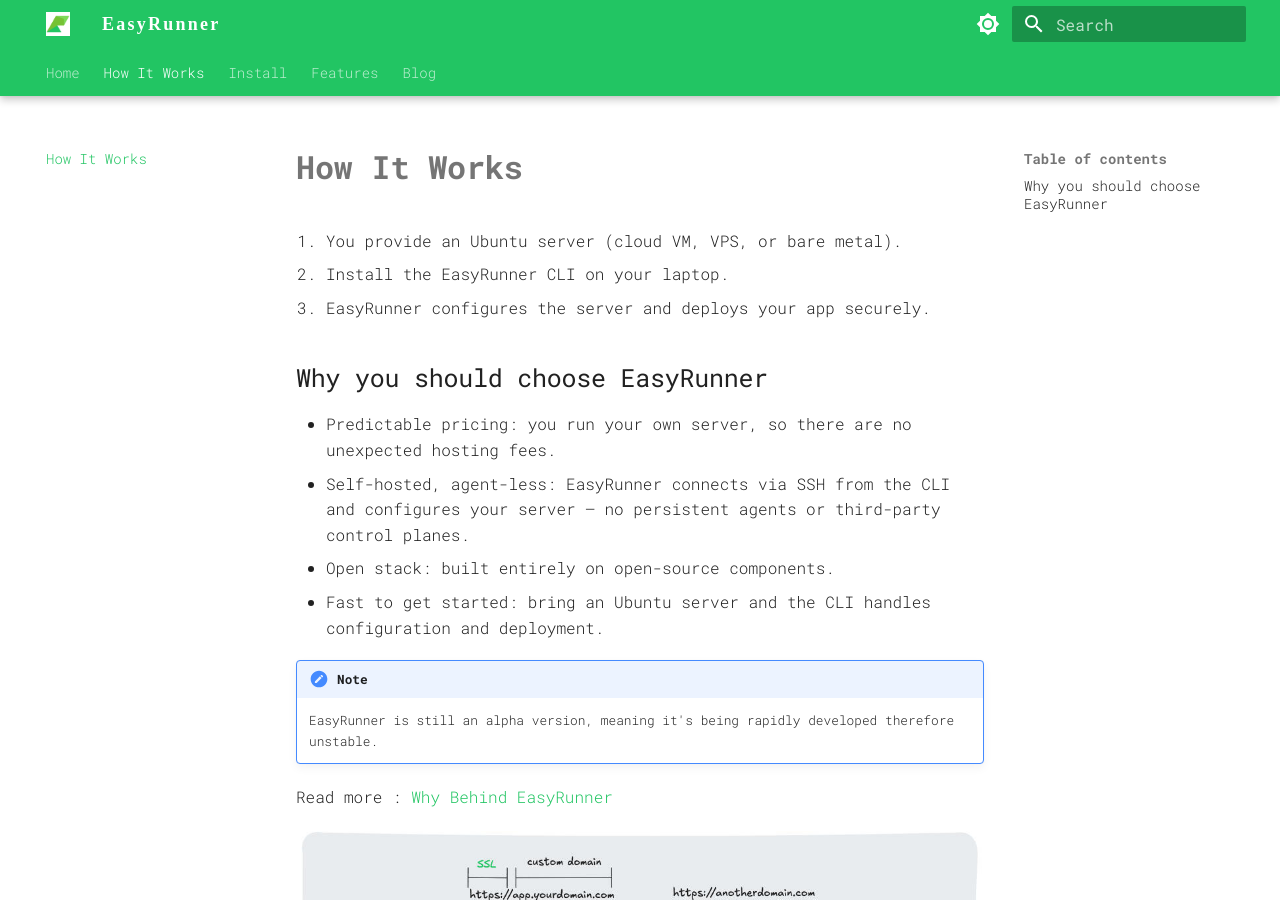
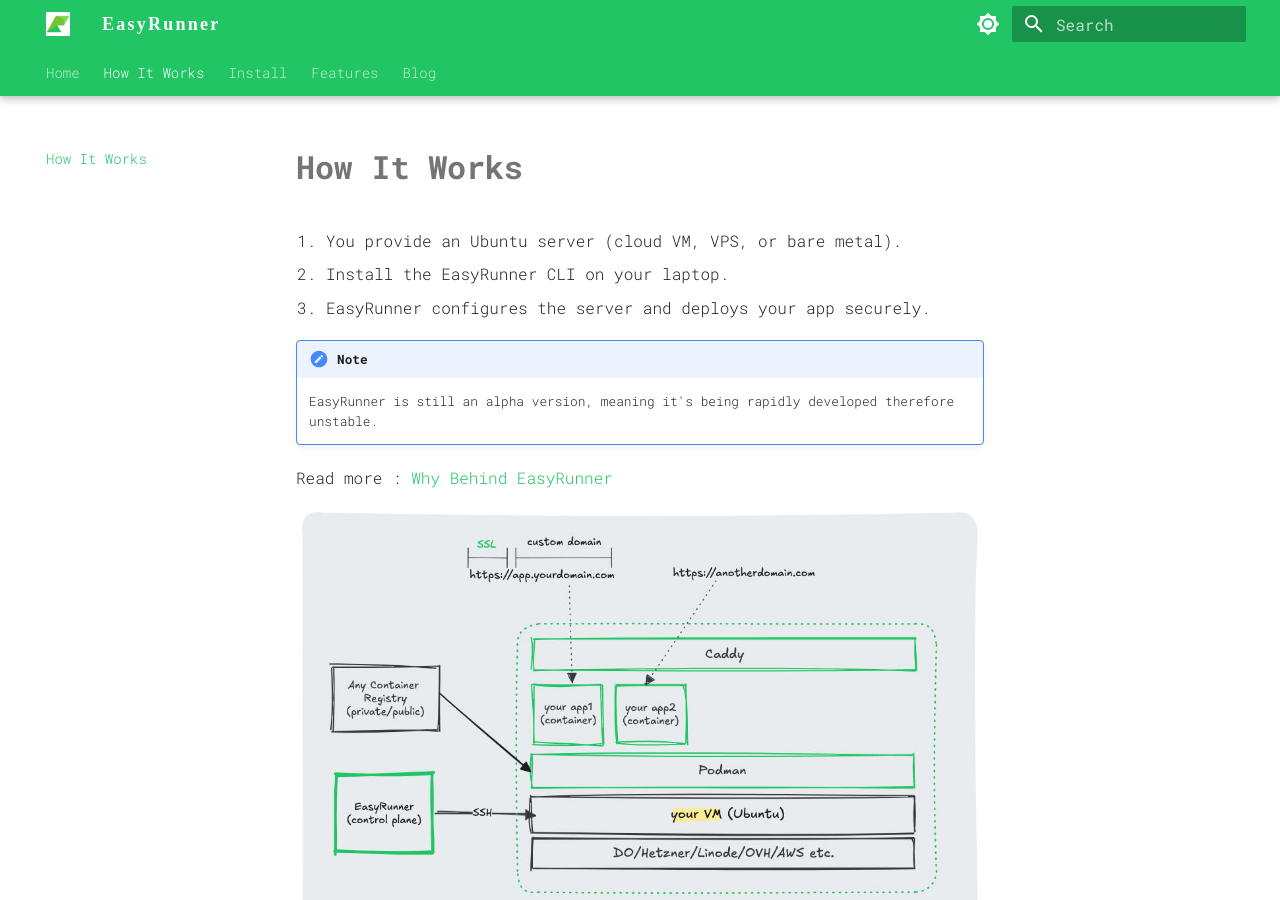
Before and after one commit to janaka/easyrunner-docs, an MkDocs documentation site: the page built from docs/how-it-works.md, in a window 1280 px wide and 900 px high. Built offline with MkDocs 1.6.1 and Material for MkDocs 9.7.7, drawn with Linux system fonts in a browser that asks for light colours; some web fonts are replaced.

Commit message:
docs(how-it-works): remove redundant section on benefits

```diff
--- a/docs/how-it-works.md
+++ b/docs/how-it-works.md
@@ -4,20 +4,11 @@
 2. Install the EasyRunner CLI on your laptop.
 3. EasyRunner configures the server and deploys your app securely.
 
-## Why you should choose EasyRunner
-
-- Predictable pricing: you run your own server, so there are no unexpected hosting fees.
-- Self-hosted, agent-less: EasyRunner connects via SSH from the CLI and configures your server — no persistent agents or third-party control planes.
-- Open stack: built entirely on open-source components.
-- Fast to get started: bring an Ubuntu server and the CLI handles configuration and deployment.
-
-
 !!! Note
 
     EasyRunner is still an alpha version, meaning it's being rapidly developed therefore unstable.
 
 
-
 Read more : [Why Behind EasyRunner](https://janaka.dev/side-project-intro-easyrunner/)
 
 ![EasyRunner Architecture Diagram](/images/easyrunner-arch-diag.jpg?v=cc54c26d)
```
